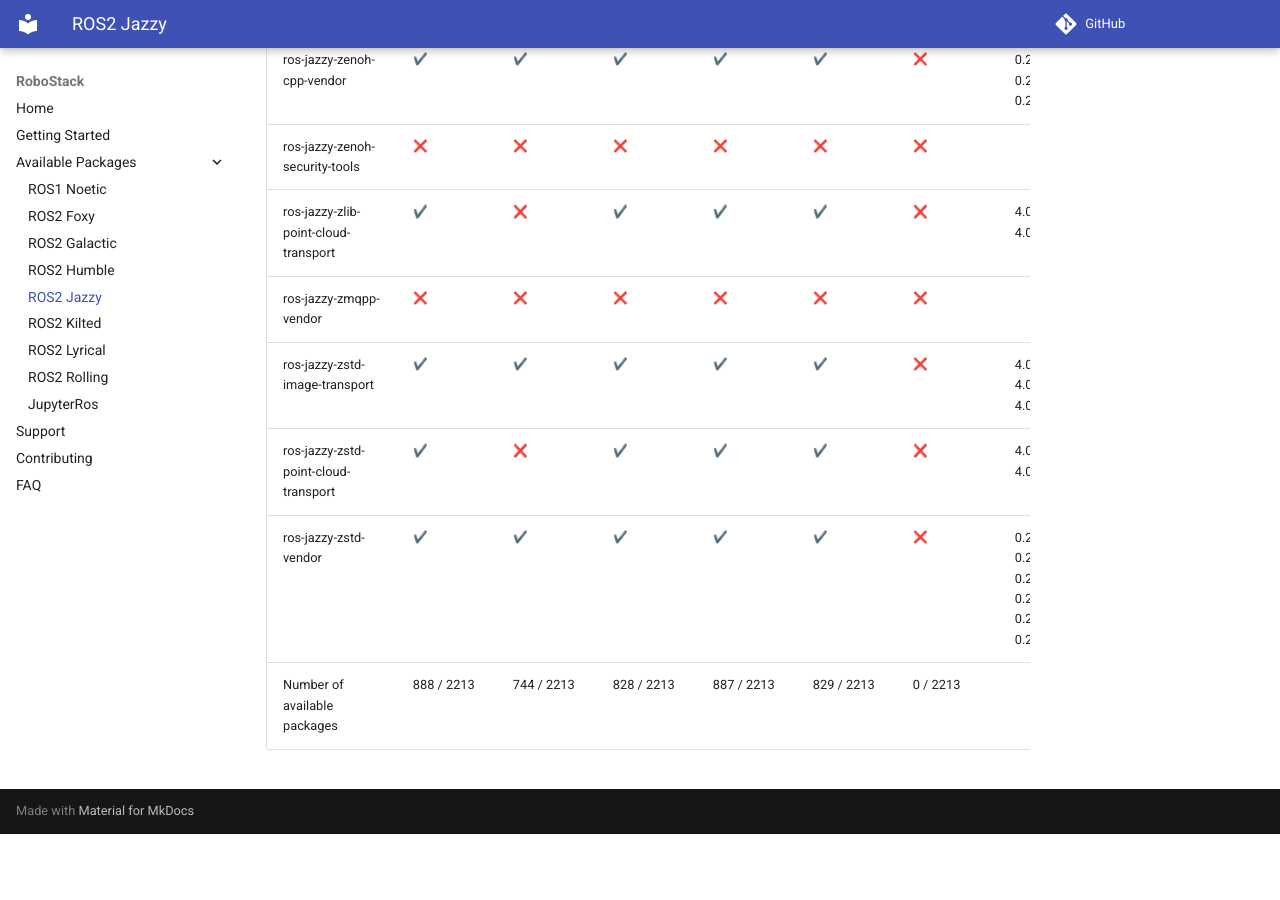
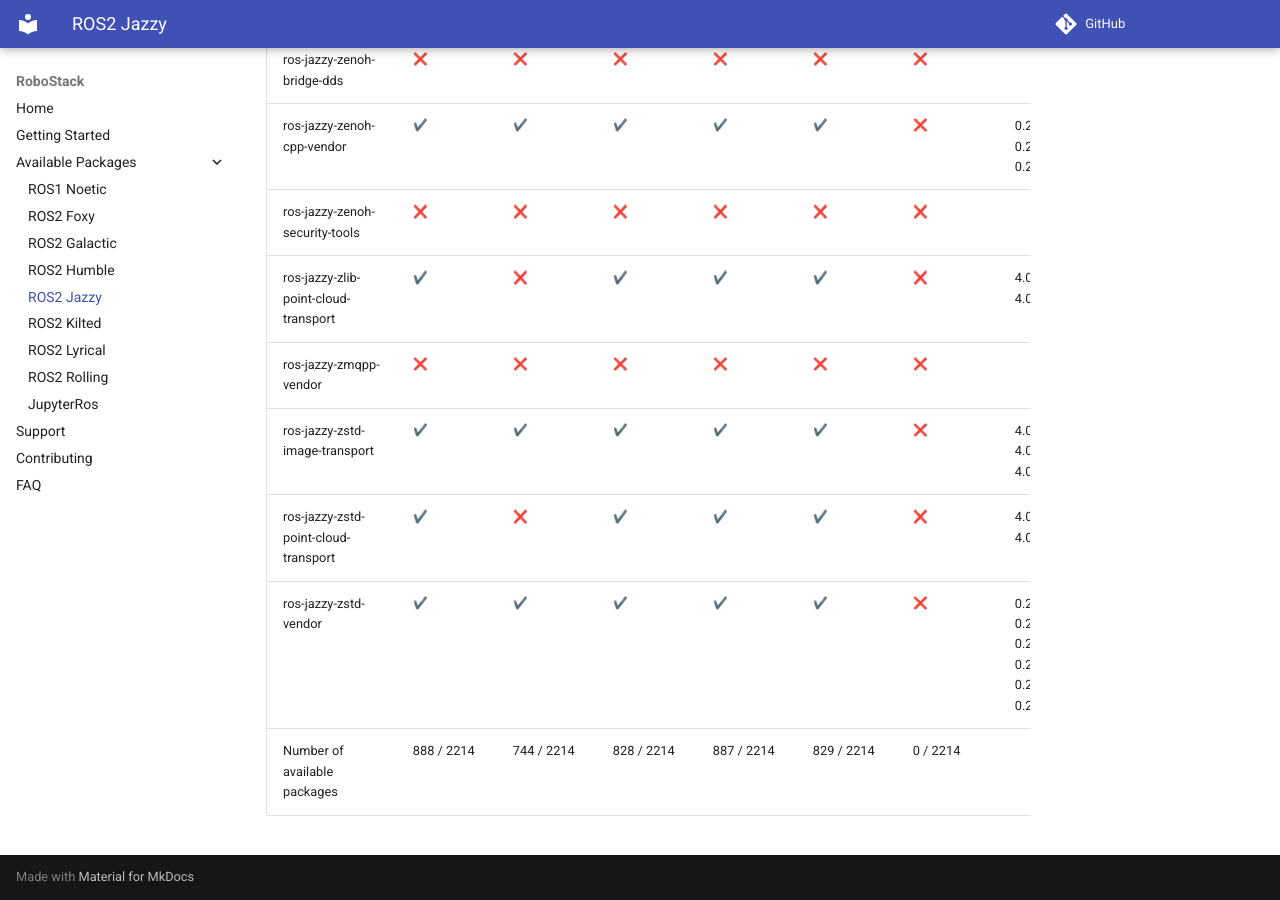
Before and after one commit to RoboStack/robostack.github.io, an MkDocs documentation site: the page built from docs/jazzy.md, in a window 1280 px wide and 900 px high, scrolled down 186685 px. Built offline with MkDocs 1.6.1 and Material for MkDocs 9.7.7, drawn with Linux system fonts in a browser that asks for light colours; emoji names are drawn with the system emoji font; comment, search, counter and statistics services are not loaded; before the commit the page ends 187519 px from its top, so only the background shows below that; some of the changed text lies outside the part shown.

Commit message:
Update tables

```diff
--- a/docs/jazzy.md
+++ b/docs/jazzy.md
@@ -2213,4 +2214,4 @@
 | ros-jazzy-zstd-image-transport | :heavy_check_mark: { data-sort='1' } | :heavy_check_mark: { data-sort='1' } | :heavy_check_mark: { data-sort='1' } | :heavy_check_mark: { data-sort='1' } | :heavy_check_mark: { data-sort='1' } | :x: { data-sort='0' } | 4.0.3, 4.0.4, 4.0.5, 4.0.6, 4.0.7  |
 | ros-jazzy-zstd-point-cloud-transport | :heavy_check_mark: { data-sort='1' } | :x: { data-sort='0' } | :heavy_check_mark: { data-sort='1' } | :heavy_check_mark: { data-sort='1' } | :heavy_check_mark: { data-sort='1' } | :x: { data-sort='0' } | 4.0.1, 4.0.2, 4.0.3, 4.0.4  |
 | ros-jazzy-zstd-vendor | :heavy_check_mark: { data-sort='1' } | :heavy_check_mark: { data-sort='1' } | :heavy_check_mark: { data-sort='1' } | :heavy_check_mark: { data-sort='1' } | :heavy_check_mark: { data-sort='1' } | :x: { data-sort='0' } | 0.26.10, 0.26.3, 0.26.6, 0.26.7, 0.26.8, 0.26.9  |
-| Number of available packages |  888 / 2213 | 744 / 2213 | 828 / 2213 | 887 / 2213 | 829 / 2213 | 0 / 2213 |
+| Number of available packages |  888 / 2214 | 744 / 2214 | 828 / 2214 | 887 / 2214 | 829 / 2214 | 0 / 2214 |
```
Also changed, not shown: other parts of docs/jazzy.md (+1 -0 lines).
